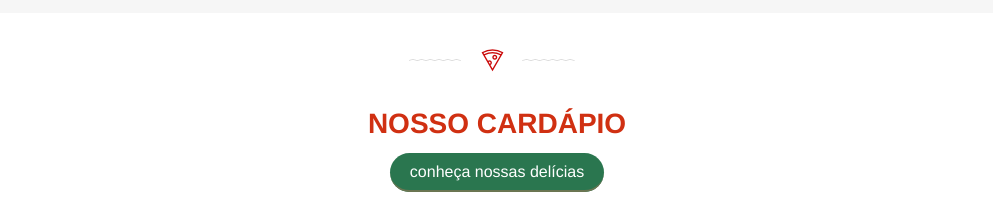
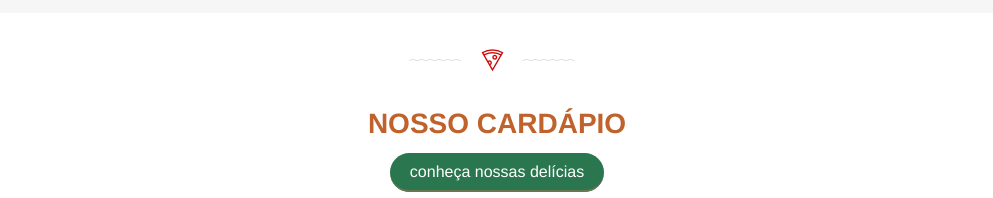
Before and after one commit to GabrielaSiqCap/Pizzaria, a plain HTML site: page index.html in a window 1280 px wide. Shown: the part 964-1162 px from the top of the page, without its empty margins (143-1136 px from the left). Drawn offline with nearby package versions, Linux system fonts and the light colour scheme.

Commit message:
alteração de cores

```diff
--- a/css/style.css
+++ b/css/style.css
@@ -187,7 +187,7 @@ header {
 }
 
 #Cardapio h2 {
-  color: #d03012;
+  color: #bf622c;
   text-transform: uppercase;
   font-size: 28px;
   font-weight: 900;
```
